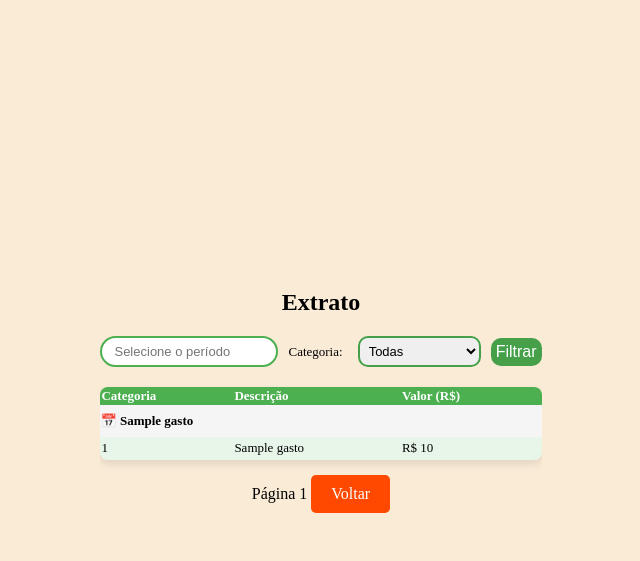
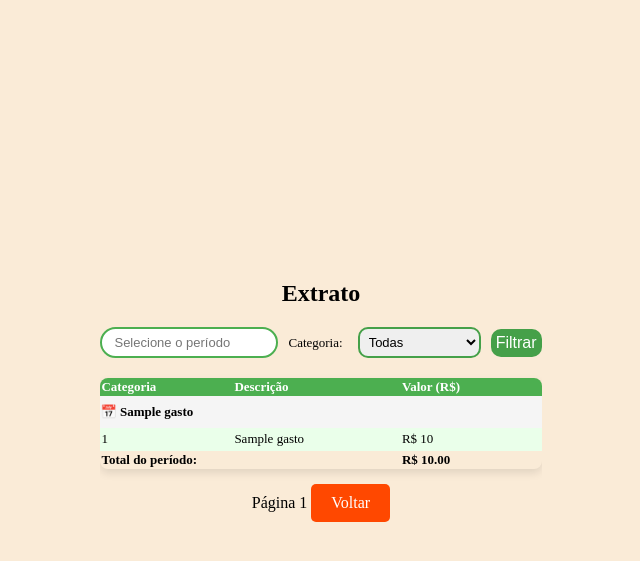
Before and after one commit to AbnerGomes/abner-py-fin-app, a Flask app: page /detalhar_gastos in a window 1280 px wide. Shown: the top 561 px of the page, without its empty margins (319-959 px from the left). Run offline with Flask 3, Linux system fonts and the light colour scheme; the visitor is signed in with stand-in values (Sample User, id 1); a database or web service that is not in the repository returns one stand-in record (values such as "Sample title"); some libraries are stand-ins or nearby versions.

Commit message:
add totalizador de gastosfiltrados

```diff
--- a/routes/routes.py
+++ b/routes/routes.py
@@ -133,7 +133,7 @@ def detalhar_gastos():
     usuario = session['usuario']
 
     page = request.args.get('page', 1, type=int)  # Obtém o número da página (padrão é 1)
-    per_page = 20  # Número de gastos por página
+    per_page = 15  # Número de gastos por página
 
      # pega data atual
     hoje = date.today()
@@ -171,6 +171,15 @@ def detalhar_gastos():
 
     # return render_template('detalhar_gastos.html', gastos=gastos_pagina, page=page, total=total_gastos, per_page=per_page,now=datetime.now(),data_inicio=data_inicio,data_fim=data_fim,categoria=categoria)
 
+    soma_gastos = 0
+    #somatorio de gastos (se for por pagina)
+    # for lista in gastos.values():
+    #     for gasto in lista:
+    #         soma_gastos += gasto[2]
+
+    #se for geral do filtro selecionado
+    soma_gastos = sum(gasto[2] for gasto in gastos)
+
     return render_template(
         'detalhar_gastos.html',
         gastos_agrupados=gastos_agrupados,
@@ -180,7 +189,8 @@ def detalhar_gastos():
         now=datetime.now(),
         data_inicio=data_inicio,
         data_fim=data_fim,
-        categoria=categoria
+        categoria=categoria,
+        soma_gastos=soma_gastos
     )
 
 
--- a/static/css/extrato.css
+++ b/static/css/extrato.css
@@ -204,3 +204,8 @@ body {
 .gasto-item {
     margin-bottom: 4px;
 }
+
+tr.gasto:hover {
+    background-color: #d4f4d4 !important;
+    cursor: pointer;
+}
--- a/templates/detalhar_gastos.html
+++ b/templates/detalhar_gastos.html
@@ -60,21 +60,33 @@
                 </tr>
             </thead>
             <tbody>
+
+
                 {% for data, lista in gastos_agrupados.items() %}
                 <!-- Linha com a data -->
                 <tr style="background-color: #f5f5f5;">
                     <td colspan="4" style="text-align: justify; padding: 8px 0;"><strong>📅 {{ data }}</strong></td>
                 </tr>
+
                 {% for gasto in lista %}
-                    <tr style="line-height: 1.6;"> <!-- espaçamento entre linhas -->
-                        <!-- <td>{{ gasto[3] }}</td> Data -->
-                        <td>{{ gasto[0] }}</td> <!-- Gasto -->
-                        <td>{{ gasto[1] }}</td> <!-- Categoria -->
-                        <td>R$ {{ gasto[2] | round(2) }}</td> <!-- Valor -->
+                    <tr class="gasto" style="background-color: {% if loop.index0 % 2 == 0 %}#eaffea{% else %}white{% endif %}; line-height: 1.6;">
+                        <td>{{ gasto[0] }}</td>
+                        <td>{{ gasto[1] }}</td>
+                        <td>R$ {{ gasto[2] | round(2) }}</td>
                     </tr>
                 {% endfor %}
             {% endfor %}
+
+
               </tbody>
+              <tfoot>
+                <tr>
+                    <td colspan="2" style="text-align: left; font-weight: bold;">Total do período:</td>
+                    <td style="font-weight: bold;">
+                        R$ {{ '%.2f' | format(soma_gastos) }}
+                    </td>
+                </tr>
+            </tfoot>
 
 
         </table>
```
Lines whose indentation alone changed are shown as unchanged.
